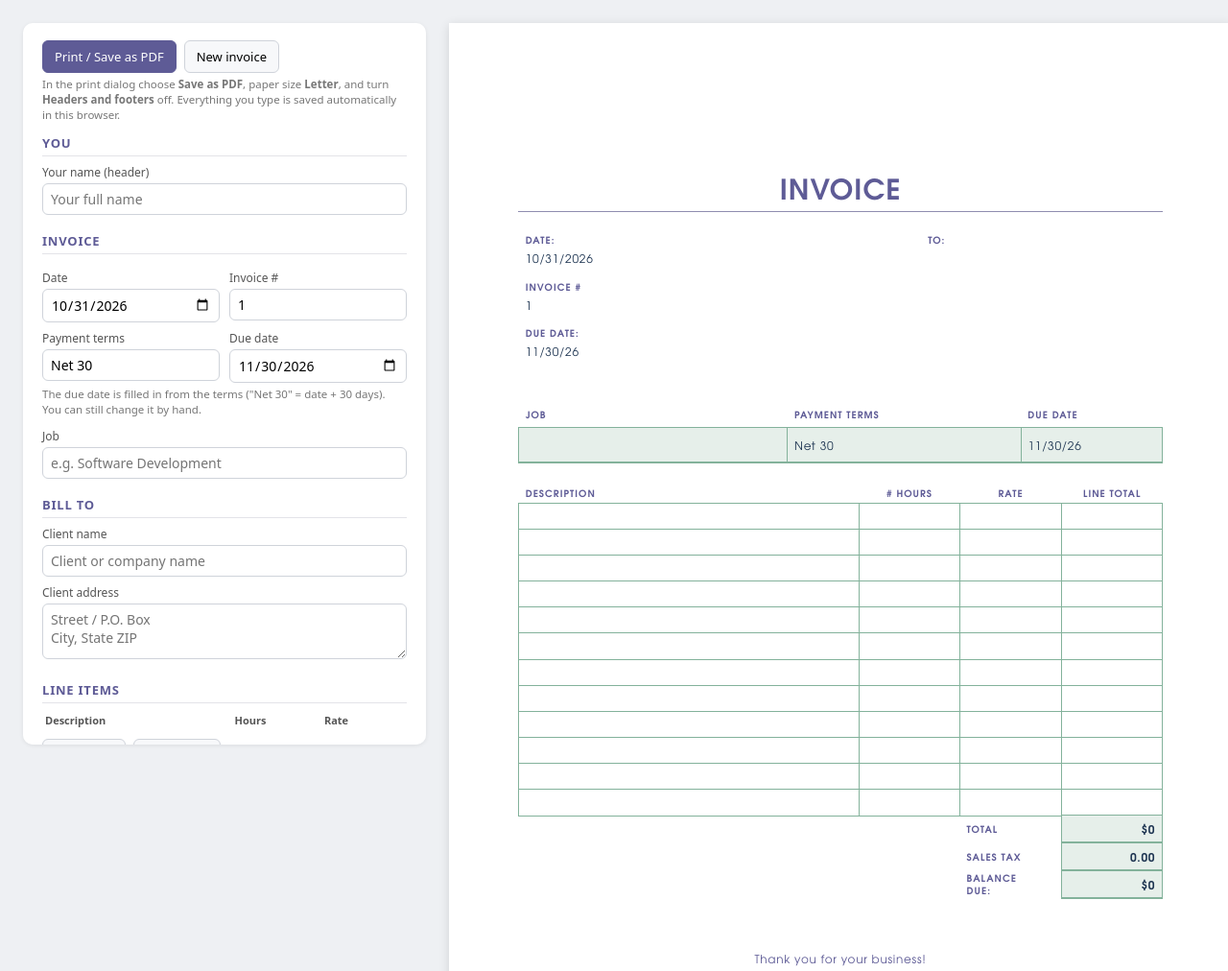
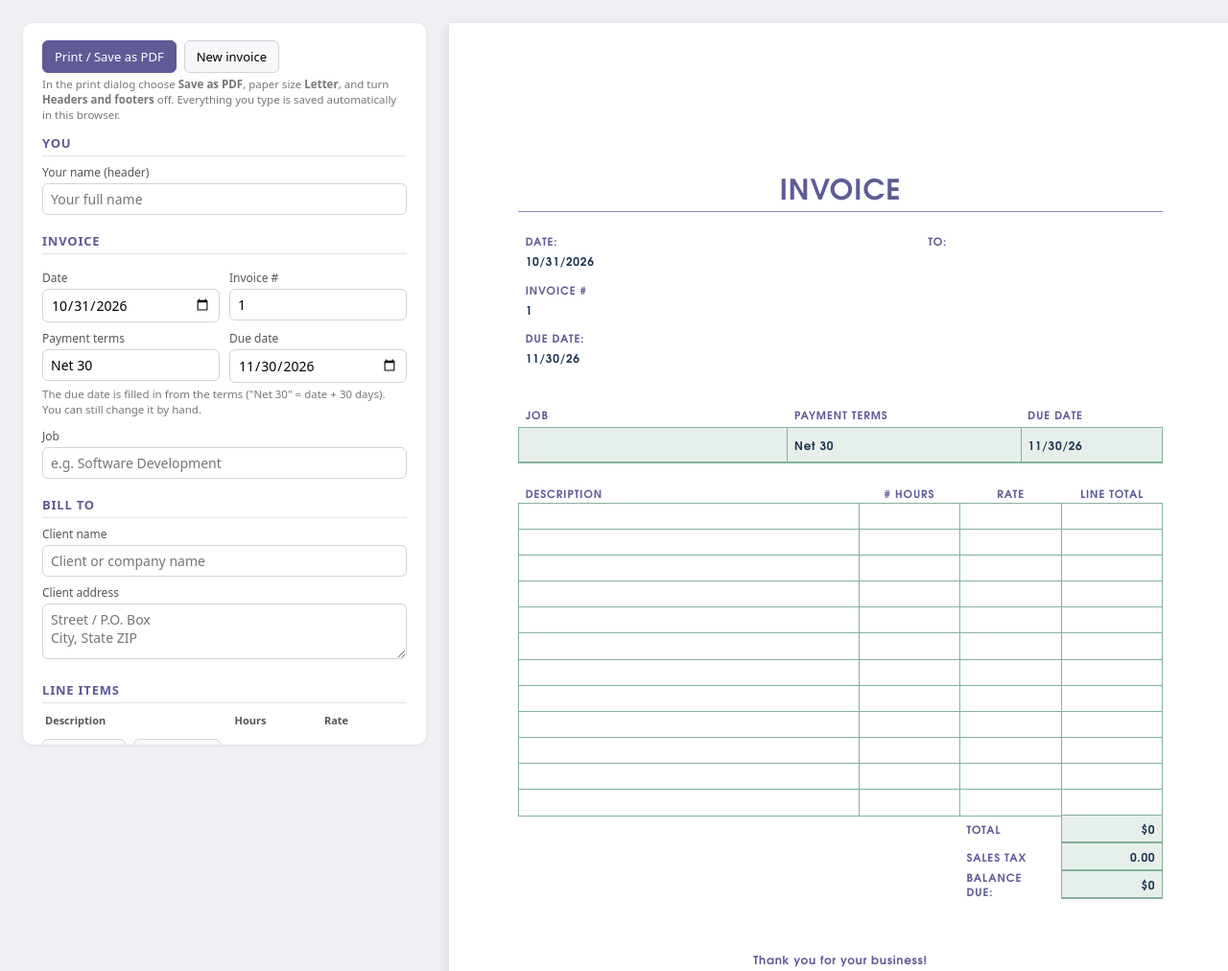
Before and after one commit to sergioapv/Scannery-privacy-policy, a plain HTML site: page invoice/index.html in a window 1280 px wide. Shown: the top 1012 px of the page at 96% size. Drawn offline with Linux system fonts and the light colour scheme.

Commit message:
Invoice page: make all invoice text bold (#3)
* Add invoice generator page at /invoice

Single-file page that builds a printable invoice in the same layout as the
existing invoice template. Data is kept only in the browser's localStorage.

Co-Authored-By: Claude Opus 5.5 <noreply@anthropic.com>
Claude-Session: https://claude.ai/code/session_018pVHmwWdbLjuYrzPNcmEsH

* Invoice page: bundle a Century Gothic look-alike with a real bold

Without Century Gothic installed, the bold labels, title and totals rendered
in a regular weight. Use Century Gothic when present, otherwise TeX Gyre
Adventor (GUST font license) shipped alongside the page.

Co-Authored-By: Claude Opus 5.5 <noreply@anthropic.com>
Claude-Session: https://claude.ai/code/session_018pVHmwWdbLjuYrzPNcmEsH

* Invoice page: make all invoice text bold

Name, values, line items and footer are now bold too, and the section
labels are slightly larger so their bold weight is visible.

Co-Authored-By: Claude Opus 5.5 <noreply@anthropic.com>
Claude-Session: https://claude.ai/code/session_018pVHmwWdbLjuYrzPNcmEsH

---------

Co-authored-by: Claude <noreply@anthropic.com>

```diff
--- a/invoice/index.html
+++ b/invoice/index.html
@@ -47,10 +47,10 @@
   .toast.show { opacity: .95; }
 
   /* ---------- Invoice (matches template) ---------- */
-  .paper { background: #fff; width: 8.5in; height: 11in; margin: 0 auto; padding: 0 0.75in; position: relative; overflow: hidden; box-shadow: 0 2px 10px rgba(0,0,0,.12); font-family: var(--font); color: var(--navy); font-size: 9pt; letter-spacing: .06em; font-synthesis: weight style; }
+  .paper { background: #fff; width: 8.5in; height: 11in; margin: 0 auto; padding: 0 0.75in; position: relative; overflow: hidden; box-shadow: 0 2px 10px rgba(0,0,0,.12); font-family: var(--font); color: var(--navy); font-size: 9pt; letter-spacing: .06em; font-weight: 700; font-synthesis: weight style; }
   .paper > * { position: absolute; left: 0.75in; right: 0.75in; }
-  .lbl { color: var(--purple); font-weight: 700; font-size: 7.5pt; text-transform: uppercase; letter-spacing: .1em; }
-  .inv-name { top: 0.98in; text-align: center; color: var(--purple); font-size: 29pt; line-height: 1; text-transform: uppercase; font-weight: 400; letter-spacing: .02em; white-space: nowrap; }
+  .lbl { color: var(--purple); font-weight: 700; font-size: 8.5pt; text-transform: uppercase; letter-spacing: .08em; }
+  .inv-name { top: 0.98in; text-align: center; color: var(--purple); font-size: 29pt; line-height: 1; text-transform: uppercase; font-weight: 700; letter-spacing: .02em; white-space: nowrap; }
   .inv-title { top: 1.62in; text-align: center; color: var(--purple); font-size: 22pt; line-height: 1; text-transform: uppercase; font-weight: 700; letter-spacing: .03em; }
   .inv-hr { top: 2.04in; border-top: 1px solid #8f8db0; height: 0; }
   .meta { top: 2.27in; height: 1.6in; }
```
